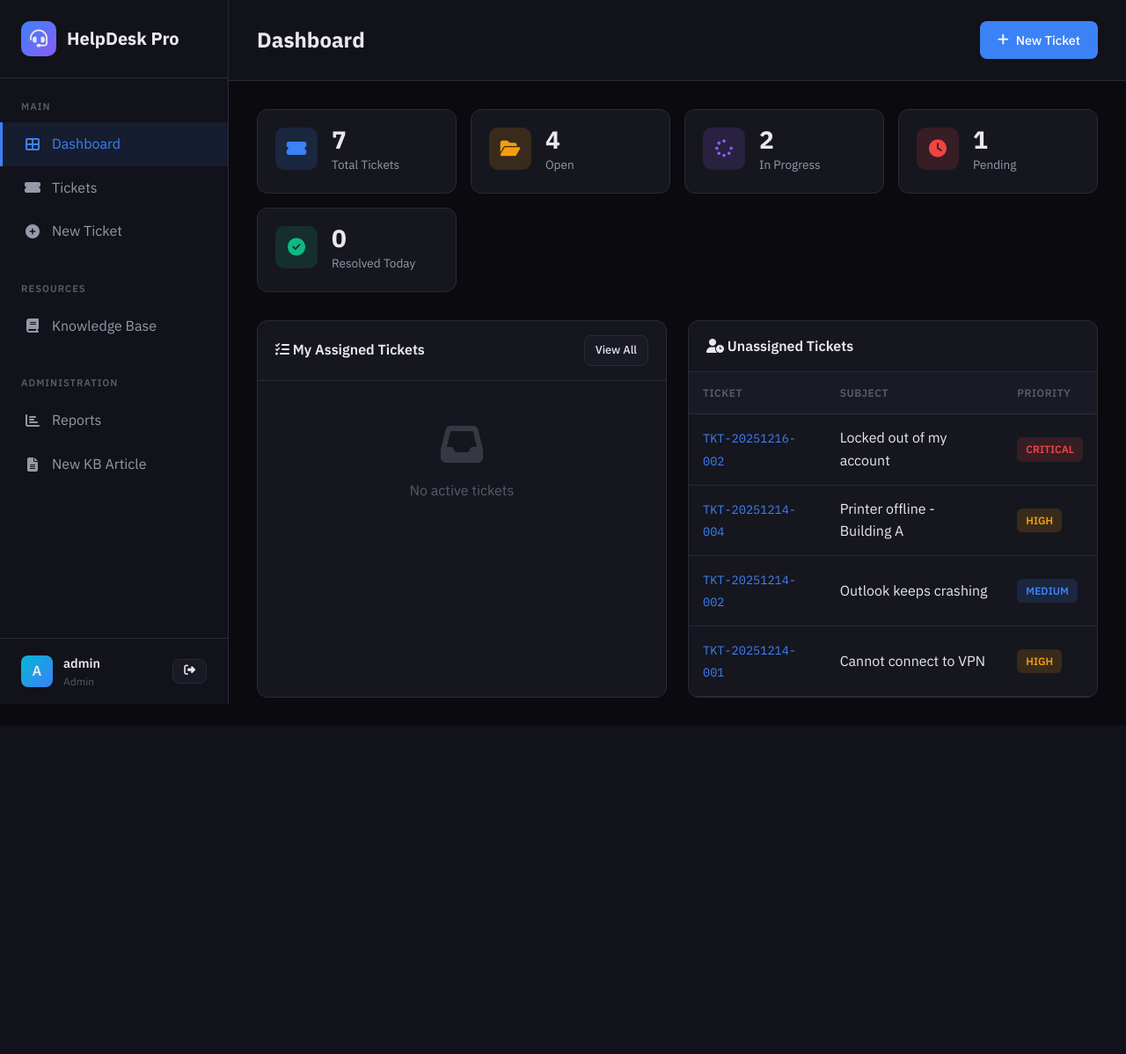
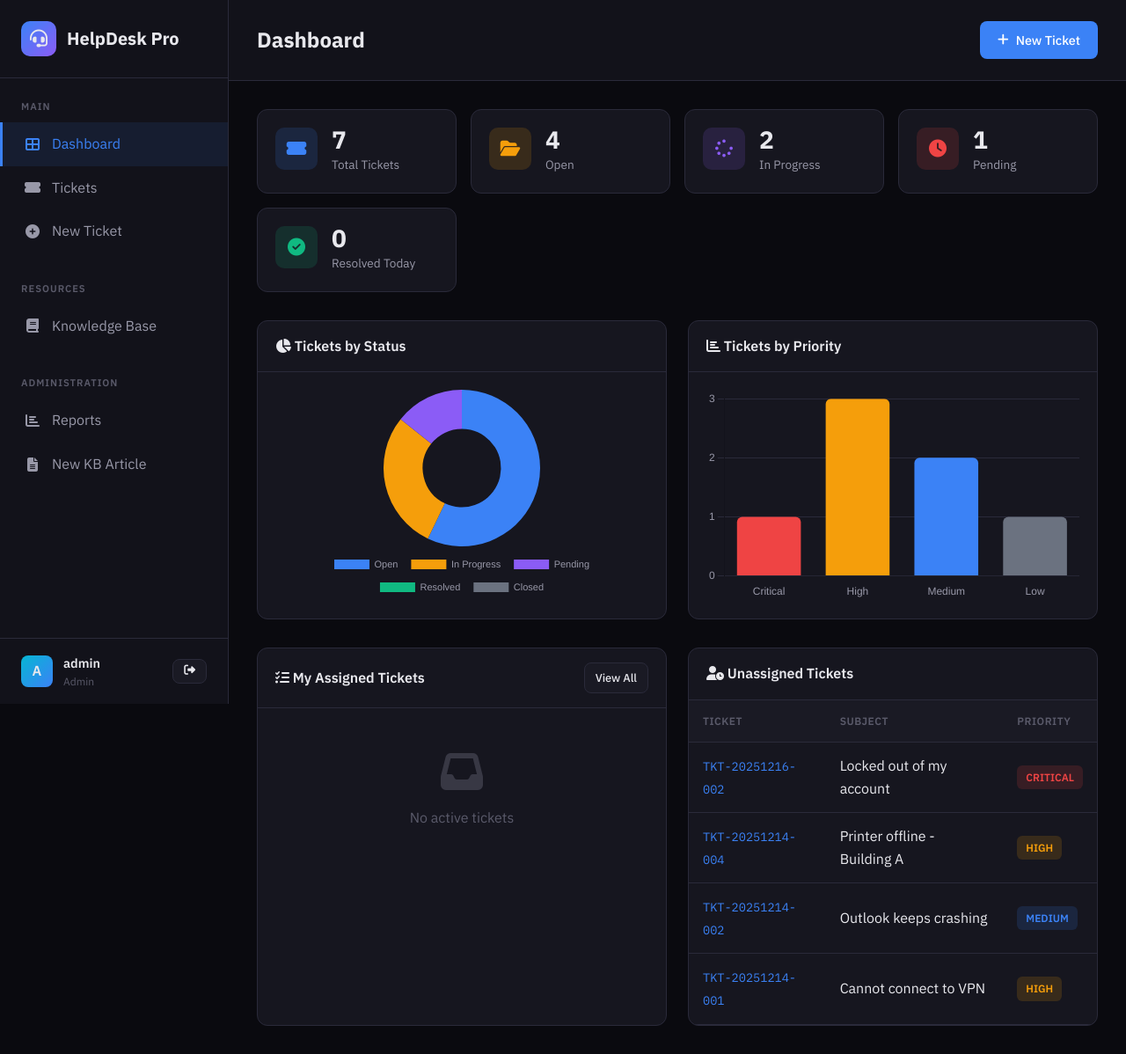
Before and after one commit to TechBD042/helpdesk-ticket-system, a Flask app: page / in a window 1280 px wide. Shown: the whole page at 88% size. Before the commit the page ends 800 px from the top, so only its background shows below. Run offline with Flask 3, Linux system fonts and the light colour scheme; a user stored in the database is signed in; data comes from the database, SQL or seed files in the repository.

Commit message:
Add dashboard charts

```diff
--- a/app.py
+++ b/app.py
@@ -219,12 +219,28 @@ def dashboard():
 
     recent_tickets = Ticket.query.order_by(Ticket.updated_at.desc()).limit(5).all()
 
+    # Get counts by status
+    resolved = Ticket.query.filter_by(status='Resolved').count()
+    closed = Ticket.query.filter_by(status='Closed').count()
+
+    # Get counts by priority
+    critical = Ticket.query.filter_by(priority='Critical').count()
+    high = Ticket.query.filter_by(priority='High').count()
+    medium = Ticket.query.filter_by(priority='Medium').count()
+    low = Ticket.query.filter_by(priority='Low').count()
+
     stats = {
         'total': total_tickets,
         'open': open_tickets,
         'in_progress': in_progress,
         'pending': pending,
-        'resolved_today': resolved_today
+        'resolved_today': resolved_today,
+        'resolved': resolved,
+        'closed': closed,
+        'critical': critical,
+        'high': high,
+        'medium': medium,
+        'low': low
     }
 
     return render_template('dashboard.html',
--- a/templates/dashboard.html
+++ b/templates/dashboard.html
@@ -10,6 +10,24 @@
     <div class="stat-card"><div class="stat-icon red"><i class="fas fa-clock"></i></div><div class="stat-content"><div class="stat-value">{{ stats.pending }}</div><div class="stat-label">Pending</div></div></div>
     {% if user.role in ['technician', 'admin'] %}<div class="stat-card"><div class="stat-icon green"><i class="fas fa-check-circle"></i></div><div class="stat-content"><div class="stat-value">{{ stats.resolved_today }}</div><div class="stat-label">Resolved Today</div></div></div>{% endif %}
 </div>
+
+{% if user.role in ['technician', 'admin'] %}
+<div class="grid-2" style="margin-bottom: 2rem;">
+    <div class="card">
+        <div class="card-header"><h3 class="card-title"><i class="fas fa-chart-pie"></i> Tickets by Status</h3></div>
+        <div class="card-body" style="height: 280px; display: flex; align-items: center; justify-content: center;">
+            <canvas id="statusChart"></canvas>
+        </div>
+    </div>
+    <div class="card">
+        <div class="card-header"><h3 class="card-title"><i class="fas fa-chart-bar"></i> Tickets by Priority</h3></div>
+        <div class="card-body" style="height: 280px; display: flex; align-items: center; justify-content: center;">
+            <canvas id="priorityChart"></canvas>
+        </div>
+    </div>
+</div>
+{% endif %}
+
 <div class="grid-2">
     <div class="card">
         <div class="card-header"><h3 class="card-title"><i class="fas fa-tasks"></i> {% if user.role in ['technician', 'admin'] %}My Assigned Tickets{% else %}My Tickets{% endif %}</h3><a href="{{ url_for('ticket_list') }}" class="btn btn-sm btn-secondary">View All</a></div>
@@ -36,4 +54,64 @@
     </div>
     {% endif %}
 </div>
+
+{% if user.role in ['technician', 'admin'] %}
+<script src="https://cdn.jsdelivr.net/npm/chart.js"></script>
+<script>
+const statusCtx = document.getElementById('statusChart').getContext('2d');
+new Chart(statusCtx, {
+    type: 'doughnut',
+    data: {
+        labels: ['Open', 'In Progress', 'Pending', 'Resolved', 'Closed'],
+        datasets: [{
+            data: [{{ stats.open }}, {{ stats.in_progress }}, {{ stats.pending }}, {{ stats.resolved }}, {{ stats.closed }}],
+            backgroundColor: ['#3b82f6', '#f59e0b', '#8b5cf6', '#10b981', '#6b7280'],
+            borderWidth: 0
+        }]
+    },
+    options: {
+        responsive: true,
+        maintainAspectRatio: false,
+        plugins: {
+            legend: {
+                position: 'bottom',
+                labels: { color: '#9898a8', padding: 15, font: { size: 11 } }
+            }
+        }
+    }
+});
+
+const priorityCtx = document.getElementById('priorityChart').getContext('2d');
+new Chart(priorityCtx, {
+    type: 'bar',
+    data: {
+        labels: ['Critical', 'High', 'Medium', 'Low'],
+        datasets: [{
+            label: 'Tickets',
+            data: [{{ stats.critical }}, {{ stats.high }}, {{ stats.medium }}, {{ stats.low }}],
+            backgroundColor: ['#ef4444', '#f59e0b', '#3b82f6', '#6b7280'],
+            borderRadius: 6
+        }]
+    },
+    options: {
+        responsive: true,
+        maintainAspectRatio: false,
+        plugins: {
+            legend: { display: false }
+        },
+        scales: {
+            y: {
+                beginAtZero: true,
+                ticks: { color: '#9898a8', stepSize: 1 },
+                grid: { color: '#2a2a3a' }
+            },
+            x: {
+                ticks: { color: '#9898a8' },
+                grid: { display: false }
+            }
+        }
+    }
+});
+</script>
+{% endif %}
 {% endblock %}
```
